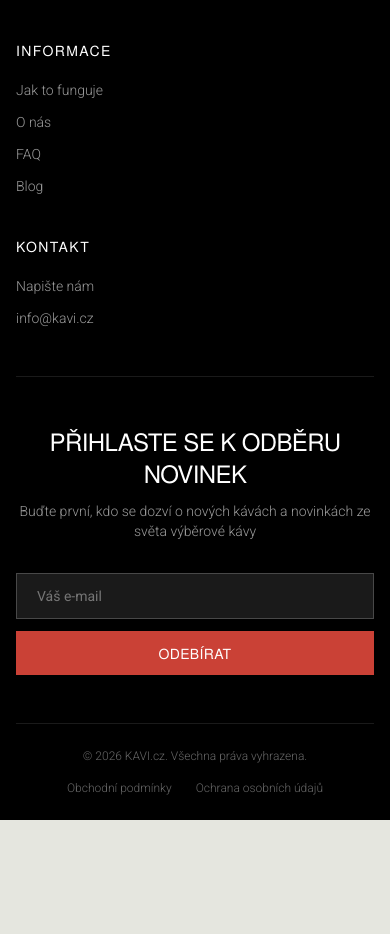
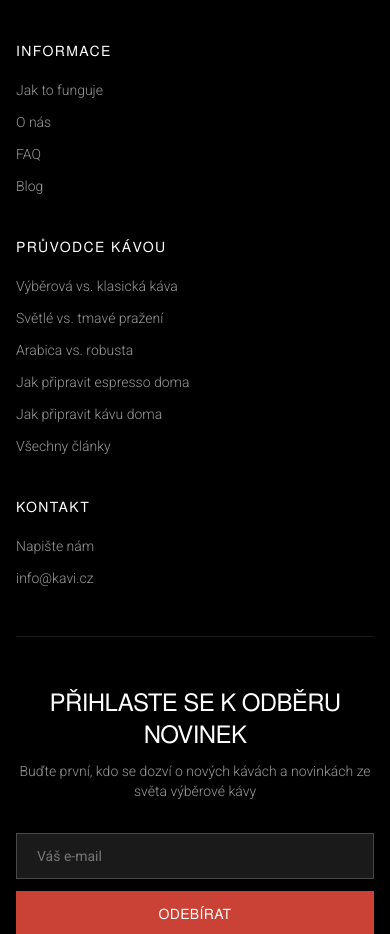
Before and after one commit to lukasslehofer-cz/Kavi, a Laravel app: page /o-nas in a window 390 px wide. Shown: the part 3295-4229 px from the top of the page. Before the commit the page ends 4115 px from the top, so only its background shows below. Run offline with Laravel 10, Linux system fonts and the light colour scheme; data that the repository does not hold is empty; style sheets or scripts are compiled from the project's sources; settings files or empty folders that the repository lacks are supplied; some libraries are stand-ins or nearby versions.

Commit message:
Patička: sloupec „Průvodce kávou“ s odkazy na články
Pět článků, které chceme posílit, plus „Všechny články“ (EN se slugy
z kavibox.com). Mřížka má pro 5 sloupců užší sloupec se značkou, na
tabletu vycházejí 3 plné řádky po dvou.

Co-Authored-By: Claude Opus 5.5 <noreply@anthropic.com>

```diff
--- a/resources/views/layouts/app.blade.php
+++ b/resources/views/layouts/app.blade.php
@@ -319,9 +319,9 @@
 
       <div class="mx-auto max-w-screen-xl px-4 md:px-8">
         <!-- Main Footer Content -->
-        <div class="grid grid-cols-1 md:grid-cols-2 lg:grid-cols-6 gap-10 pt-16 pb-12">
+        <div class="grid grid-cols-1 md:grid-cols-2 lg:grid-cols-[1.25fr_repeat(5,minmax(0,1fr))] gap-10 lg:gap-x-8 pt-16 pb-12">
           <!-- Brand Section -->
-          <div class="lg:col-span-2">
+          <div>
             <a href="{{ route('home') }}" class="inline-flex items-center gap-2 mb-6" aria-label="logo">
               <img src="/images/kavi-logo-white.png" alt="{{ ($currentLocale ?? 'cs') === 'en' ? 'KAVI' : 'KAVI.cz' }}" class="h-9 w-auto">
             </a>
@@ -376,6 +376,34 @@
               <a href="{{ localizedRoute('about') }}" class="block text-white/60 hover:text-primary-500 transition-colors duration-200 text-sm font-light">{{ ($currentLocale ?? 'cs') === 'en' ? 'About Us' : 'O nás' }}</a>
               <a href="{{ localizedRoute('how-it-works') }}" class="block text-white/60 hover:text-primary-500 transition-colors duration-200 text-sm font-light">FAQ</a>
               <a href="{{ localizedRoute('blog.index') }}" class="block text-white/60 hover:text-primary-500 transition-colors duration-200 text-sm font-light">Blog</a>
+            </nav>
+          </div>
+
+          <!-- Coffee guide (interní odkazy na články, které chceme posílit) -->
+          @php
+            $footerGuide = ($currentLocale ?? 'cs') === 'en'
+              ? [
+                  'specialty-coffee-vs-regular-coffee' => 'Specialty vs. regular coffee',
+                  'light-vs-dark-roast-coffee' => 'Light vs. dark roast',
+                  'arabica-vs-robusta-difference' => 'Arabica vs. robusta',
+                  'how-to-make-espresso' => 'How to make espresso at home',
+                  'how-to-make-coffee-at-home' => 'How to make coffee at home',
+                ]
+              : [
+                  'vyberova-kava-vs-klasicka-kava' => 'Výběrová vs. klasická káva',
+                  'svetle-vs-tmave-prazeni-kavy' => 'Světlé vs. tmavé pražení',
+                  'arabica-vs-robusta-rozdil' => 'Arabica vs. robusta',
+                  'jak-pripravit-espresso' => 'Jak připravit espresso doma',
+                  'jak-pripravit-kavu-doma' => 'Jak připravit kávu doma',
+                ];
+          @endphp
+          <div>
+            <h3 class="text-white font-normal text-sm mb-5 uppercase tracking-widest">{{ ($currentLocale ?? 'cs') === 'en' ? 'Coffee guide' : 'Průvodce kávou' }}</h3>
+            <nav class="space-y-3">
+              @foreach($footerGuide as $guideSlug => $guideLabel)
+              <a href="{{ localizedRoute('blog.show', ['post' => $guideSlug]) }}" class="block text-white/60 hover:text-primary-500 transition-colors duration-200 text-sm font-light">{{ $guideLabel }}</a>
+              @endforeach
+              <a href="{{ localizedRoute('blog.index') }}" class="block text-white/60 hover:text-primary-500 transition-colors duration-200 text-sm font-light">{{ ($currentLocale ?? 'cs') === 'en' ? 'All articles' : 'Všechny články' }}</a>
             </nav>
           </div>
 
```
